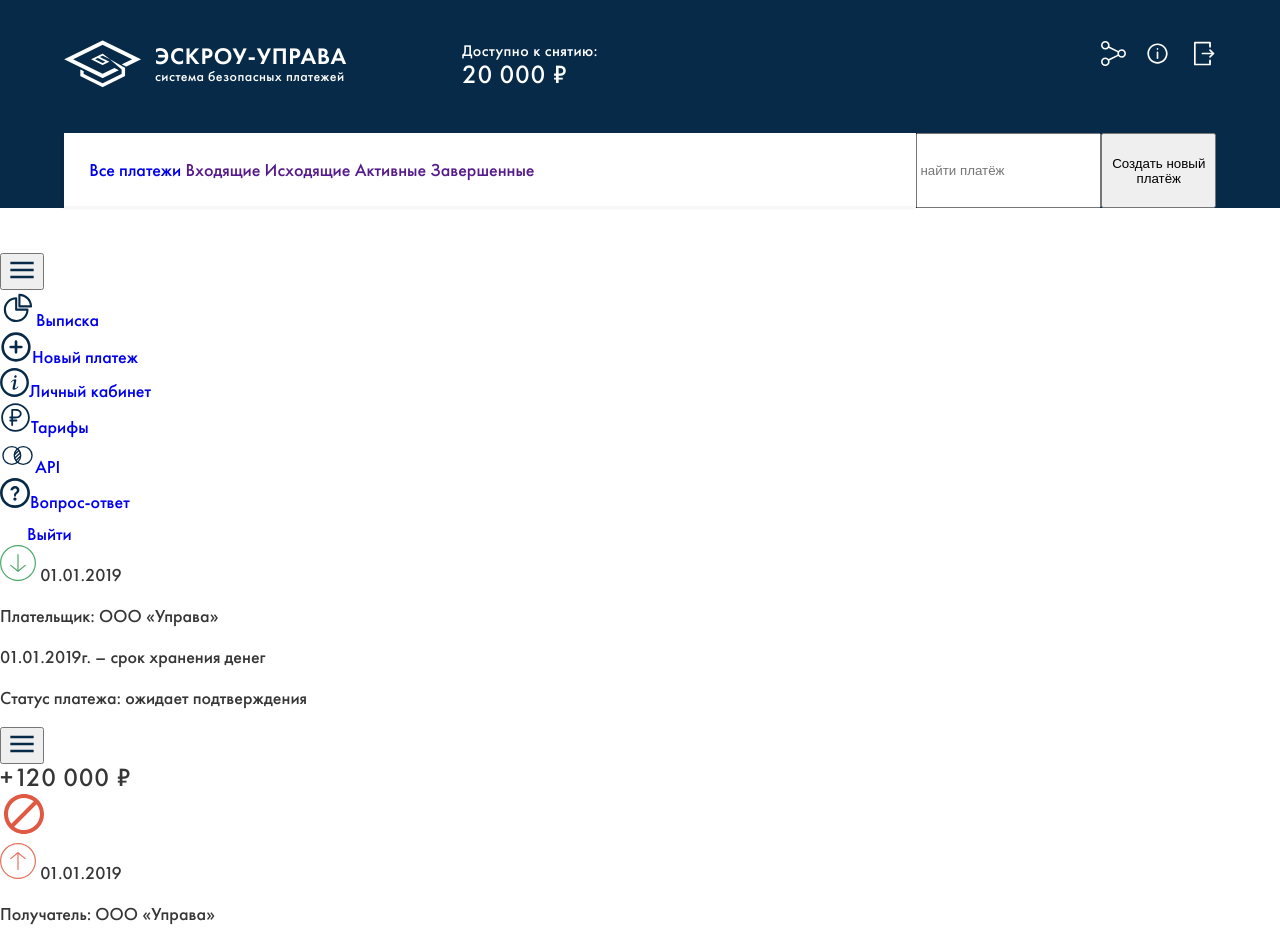
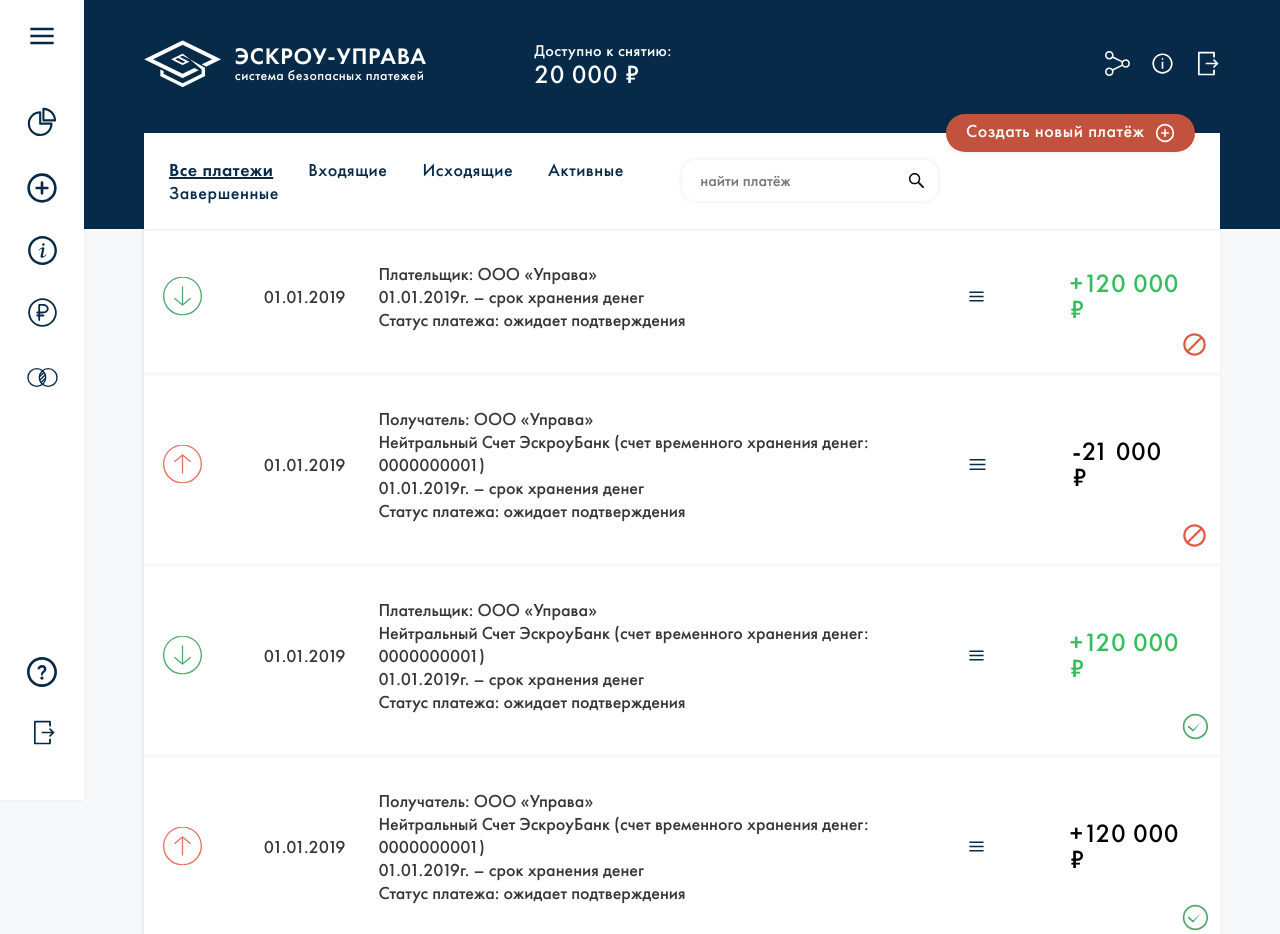
Before and after one commit to SidSpears69/Uprava, a website: page source/index.html in a window 1280 px wide. Shown: the top 934 px of the page. Drawn offline with nearby package versions, Linux system fonts and the light colour scheme; files that its build step writes are made by us from their sources.

Commit message:
Desktop layout

```diff
--- a/source/index.html
+++ b/source/index.html
@@ -14,7 +14,7 @@
             <div class="page-header__container">
                 <a class="page-header__logo" href="#">
                     <figure class="logo">
-                    <img /icons src="img/logo.png" alt="logo" class="logo__img/icons">
+                        <img src="img/logo.png" alt="logo" class="logo__img/icons">
                         <figcaption class="logo__name">
                             Эскроу-Управа
                             <span class="logo__small-text">Cистема безопасных платежей</span>
@@ -23,100 +23,117 @@
                 </a>
                 <p class="page-header__info">Доступно к снятию: <span class="sum">20 000 ₽</span></p>
                 <nav class="page-header__menu">
-                <a href="#" class="page-header__link"><img /icons src="img/icons/share.svg" alt="Поделиться">Поделиться</a>
-                <a href="#" class="page-header__link"><img /icons src="img/icons/cabinet.svg" alt="Кабинет">Кабинет</a>
-                <a href="#" class="page-header__link"><img /icons src="img/icons/logout.svg" alt="Выйти">Выйти</a>
+                    <a href="#" class="page-header__link"><img src="img/icons/share.svg" alt="Поделиться">Поделиться</a>
+                    <a href="#" class="page-header__link"><img src="img/icons/cabinet.svg" alt="Кабинет">Кабинет</a>
+                    <a href="#" class="page-header__link"><img src="img/icons/logout.svg" alt="Выйти">Выйти</a>
                 </nav>
             </div>
-        <div class="page-header__container">
+            <div class="page-header__container page-header__container--menu">
                     <nav class="menu-payment">
-                <a href="#">Все платежи</a></li>
-                <a href="">Входящие</a></li>
-                <a href="">Исходящие</a></li>
-                <a href="">Активные</a></li>
-                <a href="">Завершенные</a></li>
+                        <a class="menu-payment__item menu-payment__item--active" href="#">Все платежи</a>
+                        <a class="menu-payment__item" href="#">Входящие</a>
+                        <a class="menu-payment__item" href="#">Исходящие</a>
+                        <a class="menu-payment__item" href="#">Активные</a>
+                        <a class="menu-payment__item" href="#">Завершенные</a>
                     </nav>
-            <input type="search" name="search" id="search" placeholder="найти платёж">
-            <button>Создать новый платёж</button>
+                    <form action="" class="search">
+                        <input type="search" name="search" id="search" placeholder="найти платёж" class="search__input">
+                        <button type="submit" class="button search__button"><img src="img/icons/search.svg" alt="">
+                            Искать</button>
+                    </form>
+                    <button class="button button--new-payment">Создать новый платёж<img src="img/icons/add.svg"
+                            alt=""></button>
                 </div>
         </div>
     </header>
-    <aside>
-        <nav class="menu">
+    <aside class="menu">
+        <nav class="menu__wrapper">
+            <button class="button menu__toggle"><img src="img/icons/burger.svg" alt="">Открыть меню</button>
             <ul class="menu__top">
-                <li><button class="button menu__link"><img /icons src="img/icons/burger.svg" alt=""></button></li>
-                <li><a href="#" class="menu__link"><img /icons src="img/icons/extract.svg" alt="Выписка">Выписка</a>
+                <li class="menu__item"><a href="#"><img src="img/icons/extract.svg" alt="Выписка">Выписка</a>
                 </li>
-                <li><a href="#" class="menu__link"><img /icons src="img/icons/newpayment.svg" alt="Новый платеж">Новый
+                <li class="menu__item"><a href="#"><img src="img/icons/newpayment.svg" alt="Новый платеж">Новый
                         платеж</a></li>
-                <li><a href="#" class="menu__link"><img /icons src="img/icons/cabinet-blue.svg"
-                            alt="Личный кабинет">Личный кабинет</a></li>
-                <li><a href="#" class="menu__link"><img /icons src="img/icons/tariffs.svg" alt="Тарифы">Тарифы</a></li>
-                <li><a href="#" class="menu__link"><img /icons src="img/icons/api.svg" alt="API">API</a></li>
+                <li class="menu__item"><a href="#"><img src="img/icons/cabinet-blue.svg" alt="Личный кабинет">Личный
+                        кабинет</a></li>
+                <li class="menu__item"><a href="#"><img src="img/icons/tariffs.svg" alt="Тарифы">Тарифы</a></li>
+                <li class="menu__item"><a href="#"><img src="img/icons/api.svg" alt="API">API</a></li>
             </ul>
             <ul class="menu__bottom">
-                <li><a href="#" class="menu__link"><img /icons src="img/icons/questions.svg"
+                <li class="menu__item"><a href="#"><img src="img/icons/questions.svg"
                             alt="Вопрос-ответ">Вопрос-ответ</a></li>
-                <li><a href="#" class="menu__link"><img /icons src="img/icons/logout.svg" alt="Выйти">Выйти</a></li>
+                <li class="menu__item"><a href="#"><img src="img/icons/logout-menu.svg" alt="Выйти">Выйти</a></li>
             </ul>
         </nav>
     </aside>
-    <main class="main">
-        <ul class="payment">
+    <main class="page-main">
+        <ul class="wrapper payment">
             <li class="payment__item payment__item--incoming payment__item--blocked">
-                <img src="img/icons/arrow-down.svg" alt="" class="payment__img">
+                <div class="payment__section payment__section--left">
                     <span class="payment__date">01.01.2019</span>
                     <div class="payment__info">
                         <p>Плательщик: ООО «Управа»</p>
                         <p>01.01.2019г. – срок хранения денег</p>
                         <p>Статус платежа: ожидает подтверждения</p>
                     </div>
-                <button class="button"><img src="img/icons/burger.svg" alt=""></button>
+                </div>
+                <div class="payment__section payment__section--right">
+                    <button class="button button--payment"><img src="img/icons/burger.svg" alt=""></button>
                     <span class="sum">+120 000 ₽</span>
-                <img src="img/icons/block.svg" alt="">
+                </div>
             </li>
             <li class="payment__item payment__item--outgoing payment__item--blocked">
-                <img src="img/icons/arrow-up.svg" alt="" class="payment__img">
+                <div class="payment__section payment__section--left">
                     <span class="payment__date">01.01.2019</span>
                     <div class="payment__info">
                         <p>Получатель: ООО «Управа»</p>
-                    <p>Нейтральный Счет ЭскроуБанк (счет временного хранения денег: 0000000001)</p>
+                        <p>Нейтральный Счет ЭскроуБанк (счет временного хранения денег: 0000000001)
+                        </p>
                         <p>01.01.2019г. – срок хранения денег</p>
                         <p>Статус платежа: ожидает подтверждения</p>
                     </div>
-                <button class="button"><img src="img/icons/burger.svg" alt=""></button>
+                </div>
+                <div class="payment__section payment__section--right">
+                    <button class="button button--payment"><img src="img/icons/burger.svg" alt=""></button>
                     <span class="sum">-21 000 ₽</span>
-                <img src="img/icons/block.svg" alt="">
+                </div>
             </li>
             <li class="payment__item payment__item--incoming payment__item--confirmed">
-                <img src="img/icons/arrow-down.svg" alt="" class="payment__img">
+                <div class="payment__section payment__section--left">
                     <span class="payment__date">01.01.2019</span>
                     <div class="payment__info">
                         <p>Плательщик: ООО «Управа»</p>
-                    <p>Нейтральный Счет ЭскроуБанк (счет временного хранения денег: 0000000001)</p>
+                        <p>Нейтральный Счет ЭскроуБанк (счет временного хранения денег: 0000000001)
+                        </p>
                         <p>01.01.2019г. – срок хранения денег</p>
                         <p>Статус платежа: ожидает подтверждения</p>
                     </div>
-                <button class="button"><img src="img/icons/burger.svg" alt=""></button>
+                </div>
+                <div class="payment__section payment__section--right">
+                    <button class="button button--payment"><img src="img/icons/burger.svg" alt=""></button>
                     <span class="sum">+120 000 ₽</span>
-                <img src="img/icons/done.svg" alt="">
+                </div>
             </li>
             <li class="payment__item payment__item--outgoing payment__item--confirmed">
-                <img src="img/icons/arrow-up.svg" alt="" class="payment__img">
+                <div class="payment__section payment__section--left">
                     <span class="payment__date">01.01.2019</span>
                     <div class="payment__info">
                         <p>Получатель: ООО «Управа»</p>
-                    <p>Нейтральный Счет ЭскроуБанк (счет временного хранения денег: 0000000001)</p>
+                        <p>Нейтральный Счет ЭскроуБанк (счет временного хранения денег: 0000000001)
+                        </p>
                         <p>01.01.2019г. – срок хранения денег</p>
                         <p>Статус платежа: ожидает подтверждения</p>
                     </div>
-                <button class="button"><img src="img/icons/burger.svg" alt=""></button>
+                </div>
+                <div class="payment__section payment__section--right">
+                    <button class="button button--payment"><img src="img/icons/burger.svg" alt="">Открыть меню</button>
                     <span class="sum">+120 000 ₽</span>
-                <img src="img/icons/done.svg" alt="">
+                </div>
             </li>
         </ul>
     </main>
-    <footer class="copyright">© ЭСКРОУ-УПРАВА. Система безопасных платежей. Все права защищены.</footer>
+    <footer class="copyright">© ЭСКРОУ-УПРАВА. Система безопасных платежей. Все права
+        защищены.</footer>
 </body>
 
 </html>
--- a/source/less/button.less
+++ b/source/less/button.less
@@ -1,46 +1,30 @@
-// .button {
-//     margin-top: 20px;
-//     border-radius: 2px;
-//     cursor: pointer;
-//     display: inline-block;
-//     font: inherit;
-//     padding-bottom: 16px;
-//     padding-top: 18px;
-//     text-align: center;
-//     text-decoration: none;
-//     text-transform: uppercase;
-//     vertical-align: middle;
-//     word-wrap: break-word;
-//     width: 100%;
-//     font-size: 20px;
-//     font-weight: bold;
-//     outline: none;
-//     border: 0;
-//     &--emotions {
-//         width: 88%;
-//     }
-//     &:hover {
-//         background-color: #669ec0;
-//     }
-//     &:active {
-//         background-color: #5496bd;
-//         color: rgba(255, 255, 255, 0.3)
-//     }
-// }
-
-// @media @tablet-widths {
-//     .button {
-//         margin-top: 27px;
-//         &--emotions {
-//             width: 50%;
-//         }
-//     }
-// }
-// @media @desktop-widths {
-//     .button {
-//         margin-top: 28px;
-//     }
-//     .button--hotel {
-//         margin-top: 35px;
-//     }
-// }
+.button {
+    cursor: pointer;
+    border: none;
+    background: transparent;
+    padding: 0;
+    font-family: 'FuturaPT';
+    letter-spacing: 0.03em;
+    color: @white;
+    font-size: 1em;
+    font-weight: normal;
+    line-height: 1px;
+    &--new-payment {
+        border-radius: 1.1em;
+        box-shadow: 0 0 0.3em 0 rgba(47, 47, 47, 0.1);
+        background-color: @reddish;
+        padding: 0.5em 1.1em;
+        position: absolute;
+        top: 0;
+        right: 1.4em;
+        transform: translateY(-50%);
+       img {
+           margin-left: 0.6em;
+       }
+    }
+    &--payment {
+        width: 20px;
+        font-size: 0;
+        margin-right: 85px;
+    }
+}
--- a/source/less/menu-payment.less
+++ b/source/less/menu-payment.less
@@ -1,7 +1,14 @@
 .menu-payment {
-    box-shadow: -1px 0px 3px 0 rgba(47, 47, 47, 0.1);
-    background-color: @white;
-    width: 100%;
-    padding: 1.4em;
-    border-bottom: 2px solid @pale-grey;
+    width: 50%;
+    justify-content: space-between;
 }
+.menu-payment__item {
+    letter-spacing: 0.03em;
+    color: @marine;
+    margin-right: 6%;
+    &--active {
+        font-family: 'FuturaPT-Demi';
+        font-weight: normal;
+        text-decoration: 2px underline;
+    }
+}
--- /dev/null
+++ b/source/less/menu.less
@@ -0,0 +1,27 @@
+.menu {
+    position: fixed;
+    top: 0;
+    height: 100vh;
+    width: 84px;
+    background: @white;
+    z-index: 1000;
+    padding: 22px 0;
+    text-align: center;
+    box-shadow: -1px 0px 3px 0 rgba(47, 47, 47, 0.1);
+}
+.menu__wrapper {
+    height: 100%;
+    display: flex;
+    flex-direction: column;
+}
+.menu__toggle {
+    font-size: 0;
+    margin-bottom: 54px;
+}
+.menu__item {
+    font-size: 0;
+    margin-bottom: 32px;
+}
+.menu__bottom {
+    margin-top: auto;
+}
--- a/source/less/page-header.less
+++ b/source/less/page-header.less
@@ -1,17 +1,26 @@
 .page-header {
     width: 100%;
     background-color: @marine;
-    padding-top: 40px;
+    padding-top: 2.2em;
+    padding-left: 84px;
 }
 .page-header__container {
     display: flex;
     margin-bottom: 2.5em;
+    align-items: center;
+    &--menu {
+        box-shadow: -1px 0px 3px 0 rgba(47, 47, 47, 0.1);
+        background-color: @white;
+        padding: 1.4em;
+        position: relative;
+        margin-bottom: 0;
+    }
 }
 .page-header__logo {
     margin-right: 10%;
 }
 .page-header__info {
-    font-size: 16px;
+    font-size: 0.9em;
     line-height: normal;
     letter-spacing: 0.4px;
     text-align: left;
--- /dev/null
+++ b/source/less/payment.less
@@ -0,0 +1,82 @@
+.payment {
+    box-shadow: -1px 0px 3px 0 rgba(47, 47, 47, 0.1);
+    background: @white;
+}
+.payment__section {
+    display: flex;
+    align-items: center;
+    position: relative;
+    &--left {
+        padding-left: 101px;
+        width: 77%;
+        margin-bottom: 27px;
+        &::before {
+            content: '';
+            width: 39px;
+            height: 39px;
+            display: block;
+            position: absolute;
+            left: 0;
+            top: 50%;
+            bottom: 50%;
+            transform: translateY(-50%);
+        }
+    }
+    &--right {
+        width: 23%;
+        padding-right: 27px;
+        padding-bottom: 27px;
+        &::after {
+            content: '';
+            width: 27px;
+            height: 27px;
+            display: block;
+            position: absolute;
+            position: absolute;
+            right: 0;
+            bottom: 0;
+        }
+    }
+}
+.payment__item {
+    display: flex;
+    width: 100%;
+    border-bottom: 2px solid @pale-grey;
+    border-top: 2px solid @pale-grey;
+    padding: 31px 12px 14px 19px;
+    &--incoming {
+       & .payment__section--left::before {
+            background: url("../img/icons/arrow-down.svg") no-repeat;
+            background-size: cover;
+        }
+        & .sum {
+            color: @cool-green;
+        }
+    }
+    &--outgoing {
+        & .payment__section--left::before {
+            background: url("../img/icons/arrow-up.svg") no-repeat;
+            background-size: cover;
+        }
+        & .sum {
+            color: @black-two;
+        }
+    }
+    &--blocked .payment__section--right::after{
+        background: url("../img/icons/block.svg") no-repeat;
+        background-size: cover;
+    }
+    &--confirmed .payment__section--right::after{
+        background: url("../img/icons/done.svg") no-repeat;
+        background-size: cover;
+    }
+}
+.payment__img {
+    margin-right: 55px;
+}
+.payment__date {
+    margin-right: 33px;
+}
+.payment__info p {
+    margin: 0;
+}
--- a/source/less/scaffolding.less
+++ b/source/less/scaffolding.less
@@ -19,7 +19,9 @@
     font-weight: 500;
     font-style: normal;
 }
-
+* {
+    box-sizing: border-box;
+}
 body {
     font-family: 'FuturaPT';
     font-size: 18px;
@@ -27,19 +29,22 @@ body {
     line-height: normal;
     color: @black;
     font-style: normal;
-    background-color: @white;
+    background-color: @pale-grey;
     margin: 0;
+    display: flex;
+    flex-direction: column;
+    min-height: 100vh;
 }
 img {
     max-width: 100%;
     height: auto;
+    vertical-align: middle;
 }
 
 ul {
     list-style: none;
     padding: 0;
     margin: 0;
-
 }
 
 a {
@@ -62,3 +67,16 @@ figure {
     display: block;
     line-height: 1;
 }
+.page-main {
+    padding-left: 84px;
+}
+.copyright {
+    padding: 5px 0 5px 84px;
+    font-size: 14px;
+    font-weight: 500;
+    letter-spacing: 0.35px;
+    color: @steel-grey;
+    width:90%;
+    margin: 0 auto;
+    margin-top: auto;
+}
--- /dev/null
+++ b/source/less/search.less
@@ -0,0 +1,19 @@
+.search {
+    width: 25%;
+    border-radius: 0.8em;
+    box-shadow: 0 0 0.3em 0 rgba(47, 47, 47, 0.1);
+    padding: 0.5em 0.8em 0.5em 0.9em;
+    display: flex;
+}
+.search__input {
+    font-family: 'FuturaPT';
+    background-color: @white;
+    border: none;
+    font-size: 0.9em;
+    letter-spacing: normal;
+    color: @steel-grey;
+    width: 100%;
+}
+.search__button {
+    font-size: 0;
+}
--- a/source/less/style.less
+++ b/source/less/style.less
@@ -5,3 +5,6 @@
 @import "page-header.less";
 @import "logo.less";
 @import "menu-payment.less";
+@import "search.less";
+@import "menu.less";
+@import "payment.less";
```
Also changed, not shown: source/img/icons/add.svg (added), source/img/icons/logout-menu.svg (added), source/img/icons/search.svg (added), source/img/symbols.svg. Lines whose indentation alone changed are shown as unchanged.
